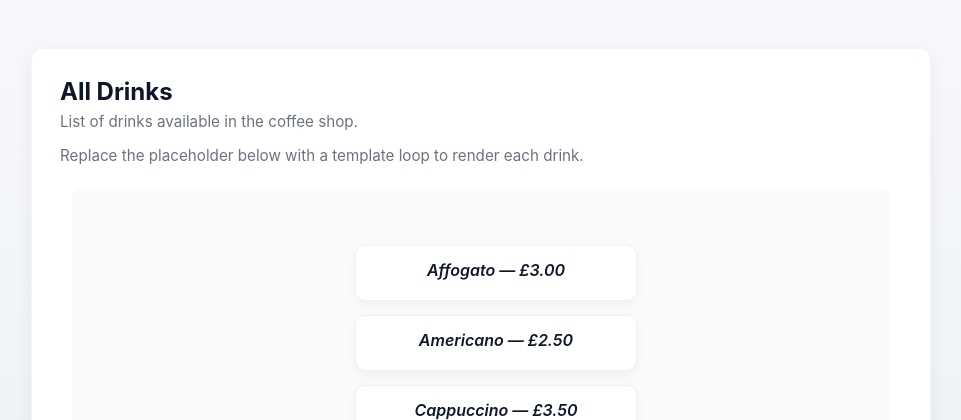
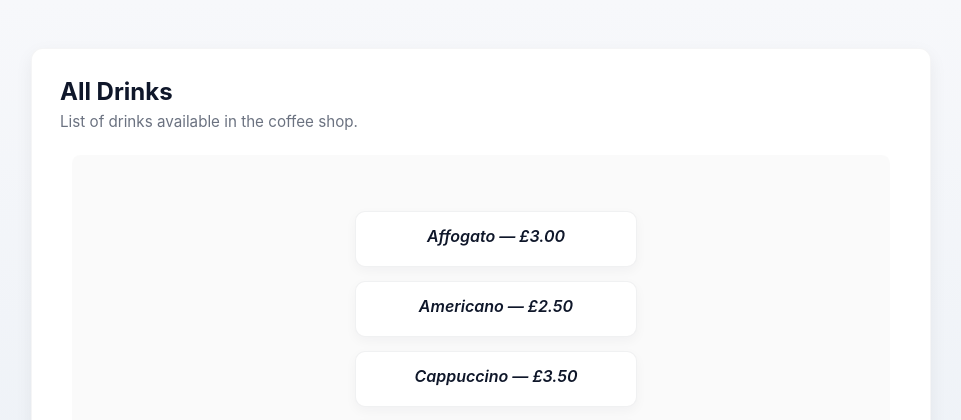
Before and after one commit to TonyJenkins/wat-coffee-shop, a Django app: page /drinks-counter/ in a window 1280 px wide. Shown: the top 420 px of the page, without its empty margins (159-1120 px from the left). Run offline with Django 5.2, Linux system fonts and the light colour scheme; data comes from the database, SQL or seed files in the repository.

Commit message:
Remove placeholder

```diff
--- a/wat_coffee/drinks_counter/templates/drinks_counter/index.html
+++ b/wat_coffee/drinks_counter/templates/drinks_counter/index.html
@@ -15,8 +15,6 @@
             <p class="meta">List of drinks available in the coffee shop.</p>
         </header>
         <section class="content" aria-describedby="drinks-desc">
-            <p id="drinks-desc" class="desc">Replace the placeholder below with a template loop to render each
-                drink.</p>
             <div id="drinks-list" class="drinks-list" role="list">
                 <div class="placeholder">
                     {% if drinks %}
```
